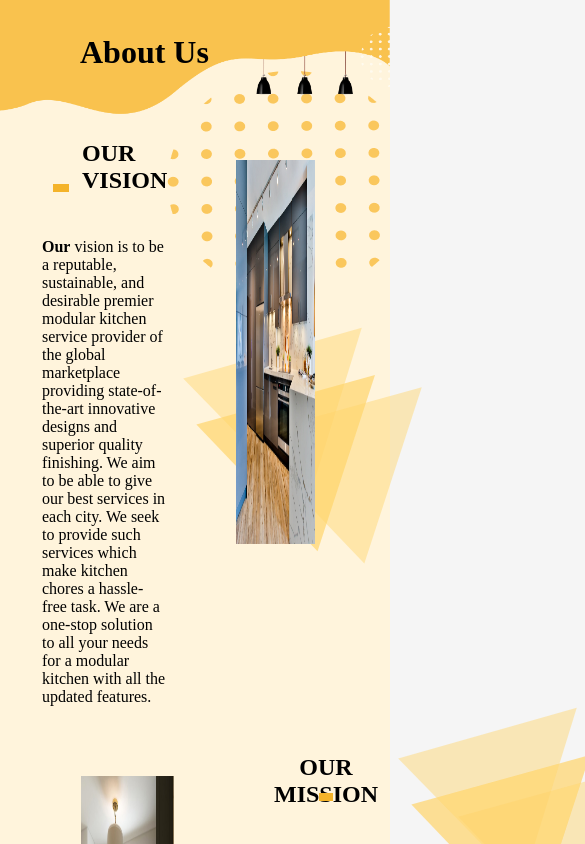
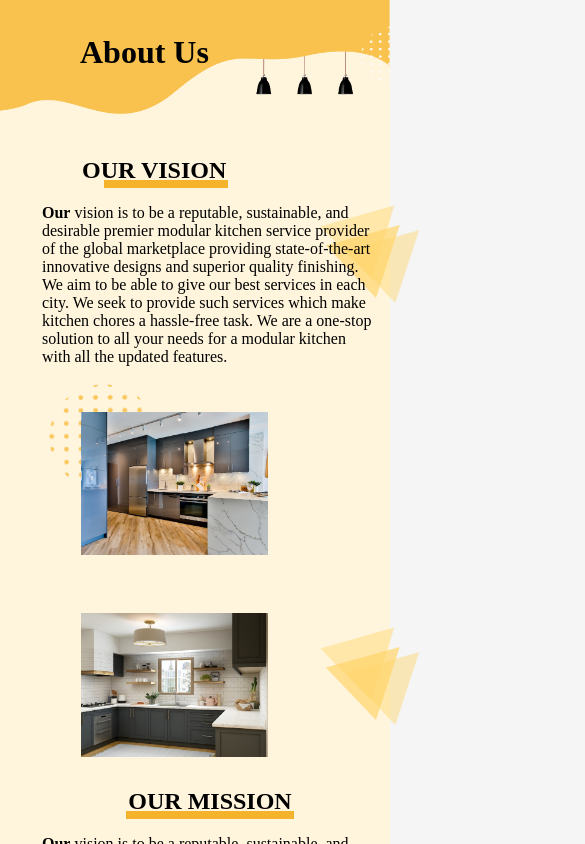
Before and after one commit to jalaj711/kitchendotcom-redesign, a Next.js app: page /about_us in a window 390 px wide. Shown: the top 844 px of the page, 585 px wide, since content can reach past the window. Built offline with nearby package versions, Linux system fonts and the light colour scheme; a web font is replaced by a local one.

Commit message:
started responsive

```diff
--- a/pages/about_us/styles.module.scss
+++ b/pages/about_us/styles.module.scss
@@ -12,6 +12,60 @@
   display: flex;
   padding: 12px;
 }
+
+@media (max-width: 600px) {
+  .ourvision {
+    flex-direction: column;
+    position: relative;
+  }
+  .line {
+    position: absolute;
+    width: 37% !important;
+
+    margin-top: -7%;
+    left: -13% !important;
+  }
+  .line1 {
+    position: absolute;
+    width: 50% !important ;
+    margin-top: -7%;
+  }
+  .paracontainer {
+    flex-direction: column;
+  }
+  .howstart {
+    flex-direction: column-reverse;
+  }
+
+  .dots {
+    position: absolute;
+
+    width: 35%;
+    height: 60%;
+    top: 1% !important;
+    left: 10% !important;
+  }
+  .triangles4 {
+    position: absolute;
+    width: 40%;
+    height: 40%;
+
+    left: 75% !important;
+    top: 10% !important;
+  }
+  .triangles {
+    position: absolute;
+    width: 40%;
+    height: 40%;
+
+    left: 75% !important;
+    top: 60% !important;
+  }
+  .dots{
+    width: 30% !important;
+  }
+}
+
 .img1 {
   width: 70%;
   height: 70%;
@@ -74,6 +128,7 @@
 .dots {
   position: absolute;
   top: -60px;
+  z-index: 0 !important;
 }
 .dots1 {
   position: absolute;
@@ -133,8 +188,8 @@
   position: relative;
   margin-top: -1%;
 }
-.line3{
-    width: 7%;
+.line3 {
+  width: 7%;
   border: 4px solid #f4b32a;
   position: relative;
   margin-top: -1%;
```
Also changed, not shown: pages/Estimater_1/index.js (+8 -11 lines), pages/Estimater_1/styles.module.scss (+13 -3 lines), pages/about_us/index.js (+33 -29 lines).
